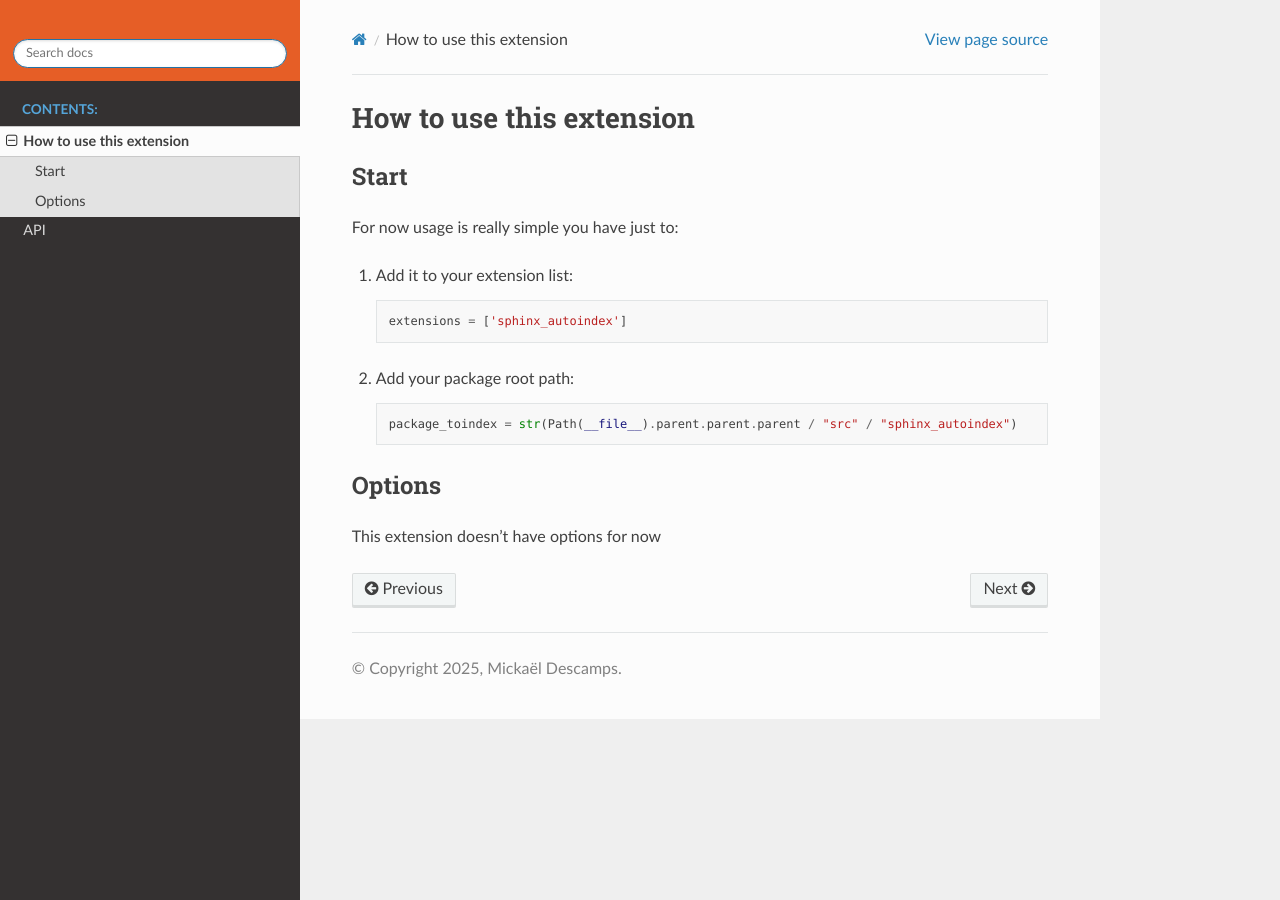
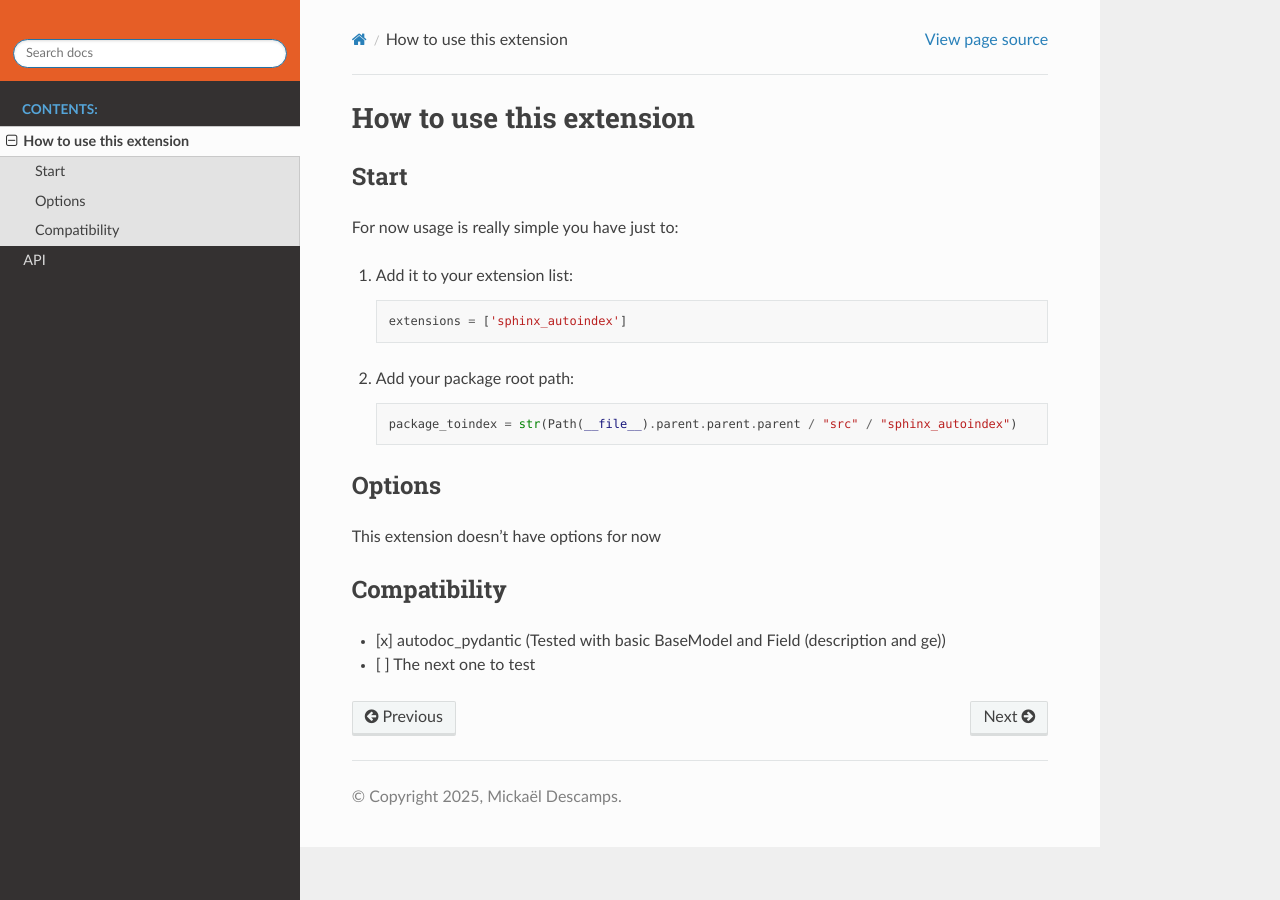
Before and after one commit to MickaelDescamps/sphinx-autoindex, a Sphinx documentation site: the page built from docs/source/quickstart/usage.md, in a window 1280 px wide. Built offline with Sphinx 7.4.7 and the Read the Docs theme 3.1.0, drawn with Linux system fonts in a browser that asks for light colours.

Commit message:
Add compatibility chapter and autodoc_pydantic

```diff
--- a/docs/source/quickstart/usage.md
+++ b/docs/source/quickstart/usage.md
@@ -14,3 +14,8 @@ For now usage is really simple you have just to:
 ## Options
 
 This extension doesn't have options for now
+
+## Compatibility
+
+- [x] autodoc_pydantic (Tested with basic BaseModel and Field (description and ge))
+- [ ] The next one to test
```
